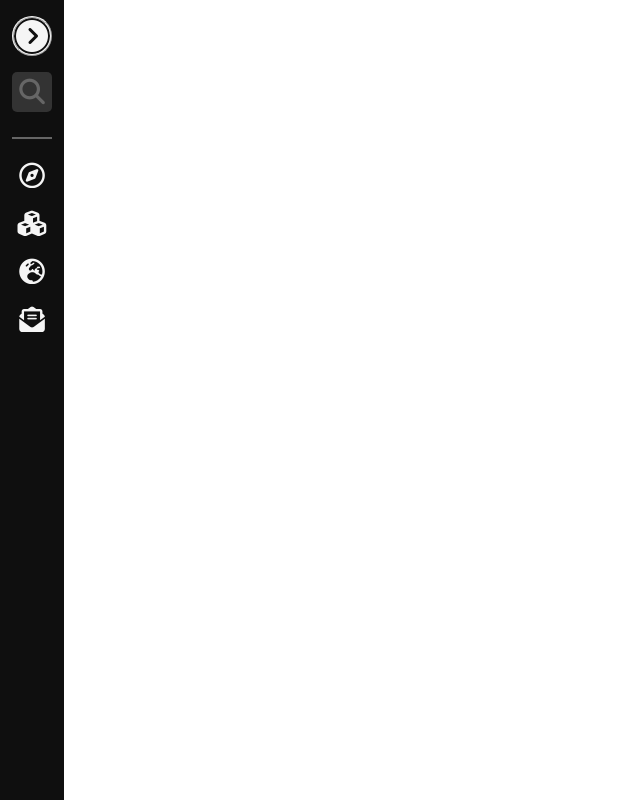
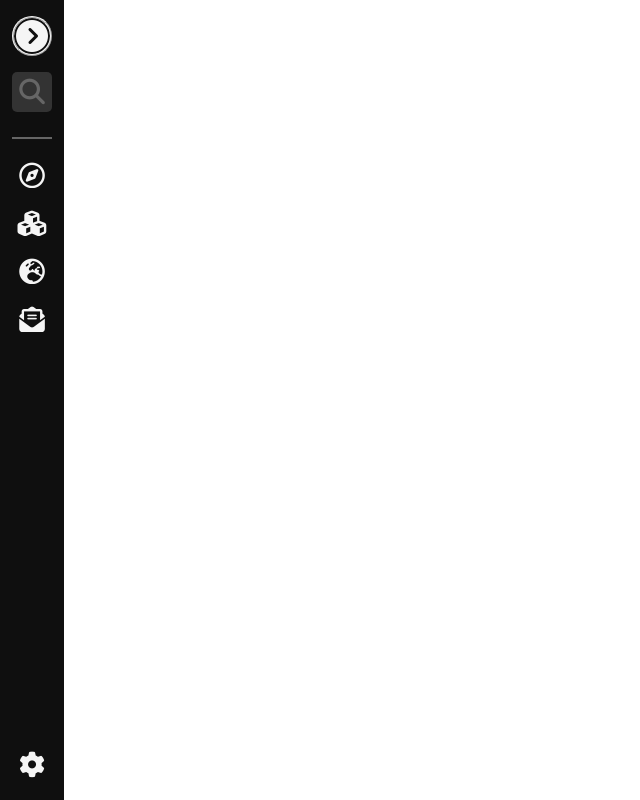
Before and after one commit to CaimeoAI/project-react-sm-base, a React (Create React App) app: page / in a window 1280 px wide. Shown: the whole page, without its empty margins (0-640 px from the left). Built offline with nearby package versions, Linux system fonts and the light colour scheme.

Commit message:
added settings menu item at the end of the sidebar and converted sidebar into flex for easier future positioning

```diff
--- a/src/app.scss
+++ b/src/app.scss
@@ -2,4 +2,5 @@
     margin: 0;
     padding: 0;
     box-sizing: border-box;
+    -webkit-font-smoothing: antialiased;
 }
--- a/src/components/sidebar01/Navbar.js
+++ b/src/components/sidebar01/Navbar.js
@@ -68,6 +68,15 @@ export default function Navbar() {
               </li>
             </ul>
         </div>
+
+        <div className="bot-section">
+          <a className="menu-item">
+            <div className="menu-icon">
+              <i class="fa-solid fa-gear"></i>
+            </div>
+            <div className="menu-item-name">Settings</div>
+          </a>
+        </div>
     </div>
   )
 }
--- a/src/components/sidebar01/navbar.scss
+++ b/src/components/sidebar01/navbar.scss
@@ -26,6 +26,8 @@ i:hover,
 }
 
 .navbar {
+    display: flex;
+    flex-direction: column;
     position: fixed;
     width: 20rem;
     height: 100%;
@@ -90,6 +92,7 @@ i:hover,
         position: relative;
 
         .search-icon {
+            margin-top: 20px;
             display: flex;
             align-items: center;
             justify-content: center;
@@ -161,6 +164,33 @@ i:hover,
             }
         }
     }
+
+    .bot-section {
+        margin-top: auto;
+        position: relative;
+
+        .menu-item {
+            text-decoration: none;
+            max-height: 2.2rem;
+            font-size: 1.6rem;
+            display: block;
+            overflow: hidden;
+
+            .menu-icon {
+                display: inline-block;
+                height: 40px;
+                width: 40px;
+                line-height: 40px;
+                text-align: center;
+            }
+
+            .menu-item-name {
+                display: inline-block;
+                opacity: 100%;
+                transition: opacity 1s ease-in-out, color 0.3s ease-in-out;
+            }
+        }
+    }
 }
 
 .navbar.collapse {
@@ -208,4 +238,15 @@ i:hover,
             }
         }
     }
+
+    .bot-section {
+
+        .menu-item {
+
+            .menu-item-name {
+                opacity: 0%;
+                transition: opacity 1s ease-in-out;
+            }
+        }
+    }
 }
```
